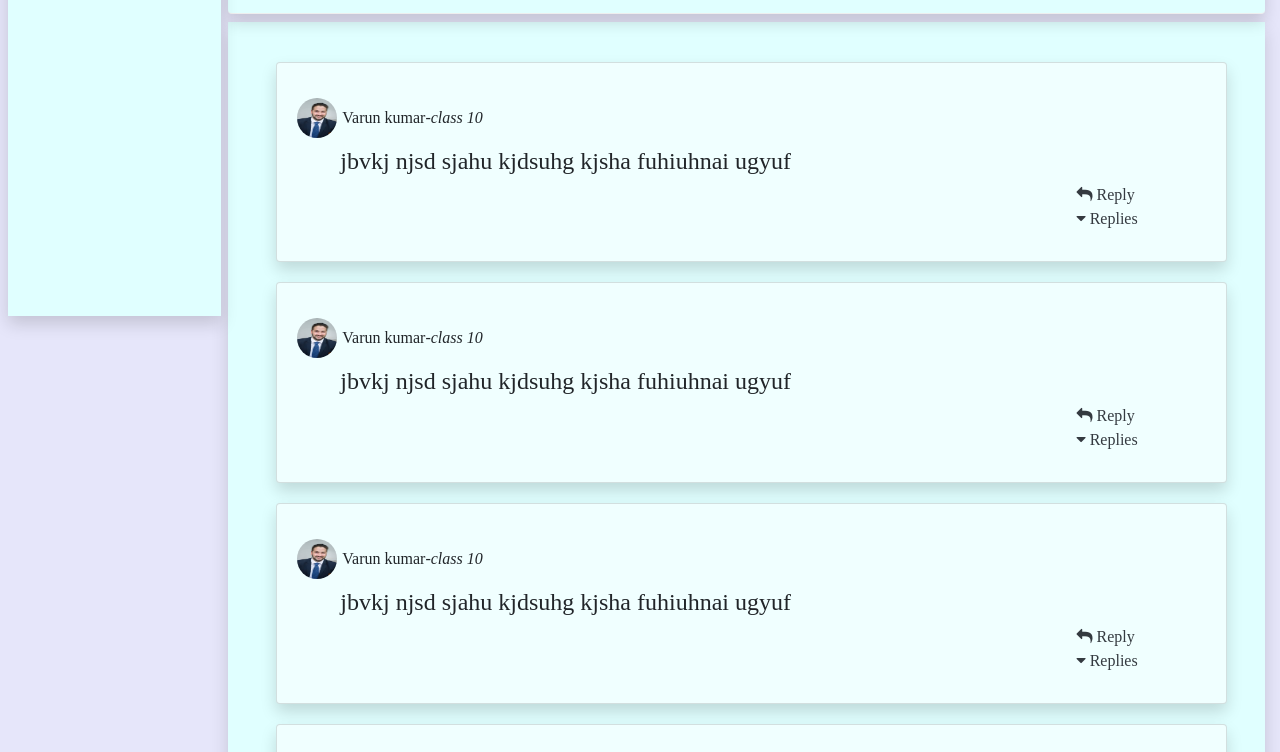
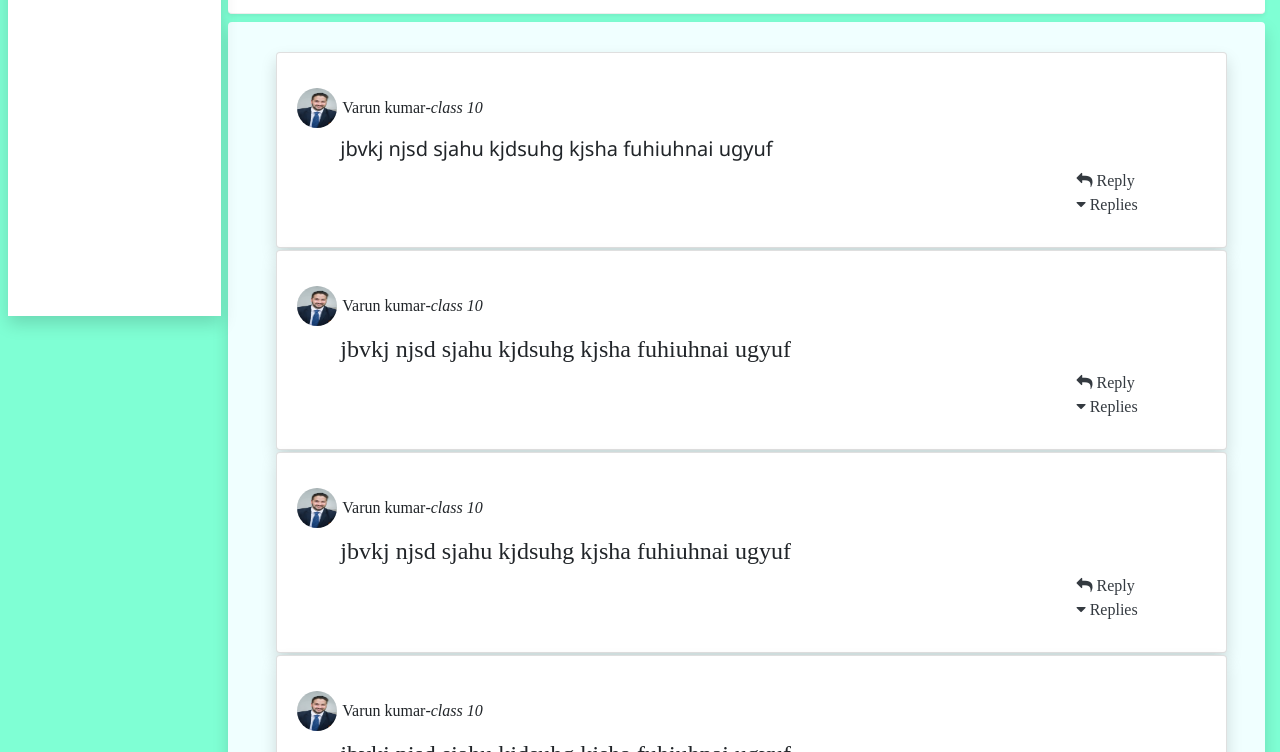
Before and after one commit to naidugova/frontend-project, a plain HTML site: page discussions.html in a window 1280 px wide. Shown: the part 92-844 px from the top of the page. Drawn offline with Linux system fonts and the light colour scheme.

Commit message:
modified discussion.html

```diff
--- a/css/discussions.css
+++ b/css/discussions.css
@@ -1,15 +1,15 @@
 .row-content {
-    margin: 0px 0px;
+    margin: 0px auto;
     padding: 30px 0px 0px 0px;
     border-bottom: 1px ridge;
 
 }
 
 .card{
-    margin: 10px;
+    margin-bottom:2px;
     font-family: Times New Roman;
     padding: 10px;
-    background-color: azure;
+    background-color: white;
 }
 .img{
     padding: 5px;
@@ -17,3 +17,7 @@
 .links{
     text-decoration: none;
 }
+
+.content{
+    font-family: 'Segoe UI', Tahoma, Geneva, Verdana, sans-serif;
+}
--- a/discussions.html
+++ b/discussions.html
@@ -28,7 +28,8 @@
         </style>
 
     </head>
-    <body style="background-color:lavender">
+    <body style="background-color:aquamarine">
+        <div id="modal">
             <div id="reply" class="modal fade" role="dialog">
                     <div class="modal-dialog modal-lg" role="content">
                         <div class="modal-content">
@@ -62,9 +63,13 @@
                         </div>
                     </div>
                 </div>
+        </div>
+
+
+
         <div class="container-fluid">
             <div class="row ">
-                <div id="profile" class=" col-sm-2 d-none d-sm-block fixed-top shadow ml-2 mt-2 d" style="height: 400px; background-color:lightcyan">
+                <div id="profile" class=" col-sm-2 d-none d-sm-block fixed-top shadow ml-2 mt-2 d" style="height: 400px; background-color:white">
 
                 </div>
 
@@ -73,14 +78,14 @@
                 <div class="col-12  col-sm-10 offset-sm-2 ">
 
 
-                    <div class="row row-content shadow rounded mt-2 discuss"style="background-color: lightcyan ">
+                    <div class="row row-content shadow-sm rounded mt-2 discuss"style="background-color:white ">
                         <div class="col-12 ">
                             <h3>Discussions</h3><hr>
                         </div>
                     </div>
 
 
-                    <div class="row row-content  shadow mt-2" style="background-color:lightcyan" >
+                    <div class="row row-content rounded shadow mt-2" style="background-color:azure" >
 
                         <div class="card ml-5 col-11 shadow">
                             <div class="card-body">
@@ -92,8 +97,8 @@
                                     <span>Varun kumar </span> <span><cite>-class 10</cite></span>
                                 </div>
 
-                                <div class="row pl-5 mt-1">
-                                    <h4>jbvkj njsd  sjahu kjdsuhg kjsha fuhiuhnai ugyuf</h4>
+                                <div class="row pl-5 mt-1 content">
+                                    <h5>jbvkj njsd  sjahu kjdsuhg kjsha fuhiuhnai ugyuf</h5>
                                 </div>
 
                                 <div class="row">
```
